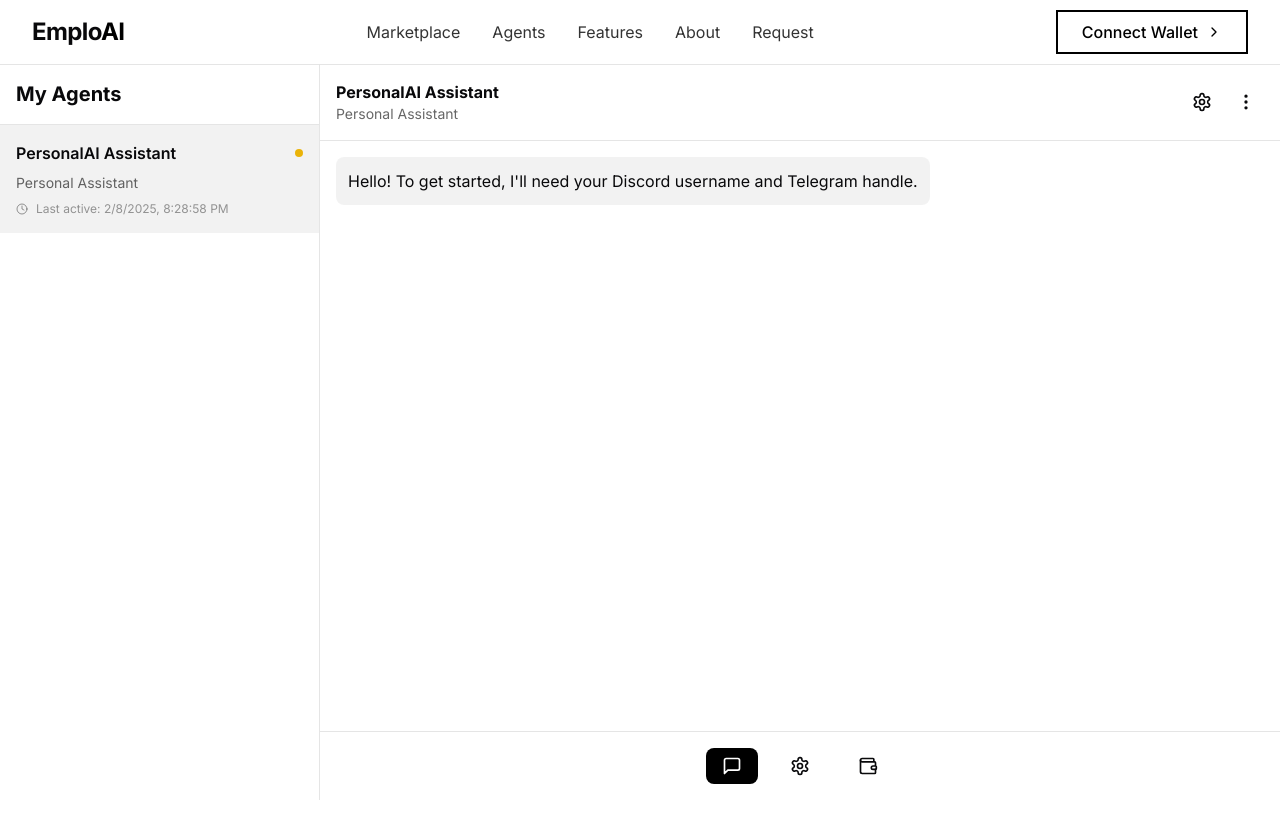
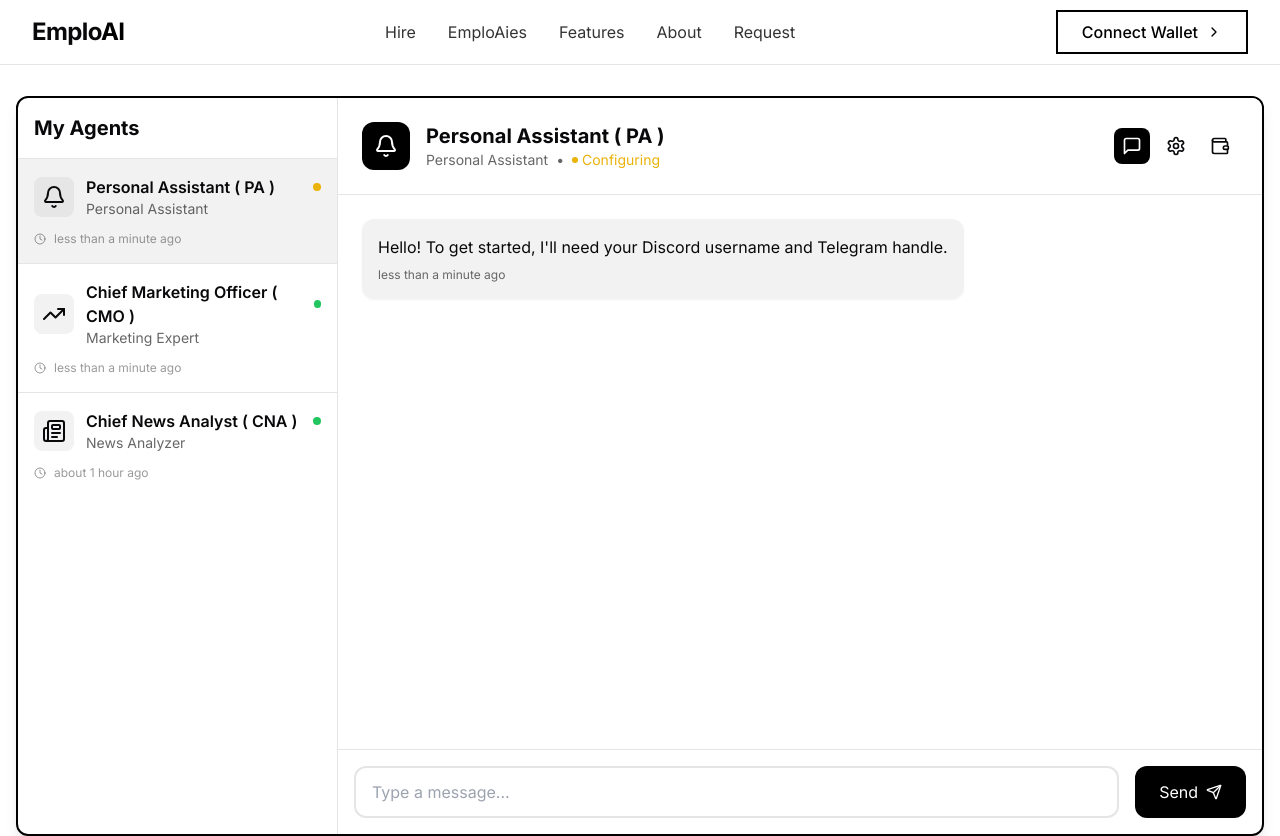
Before and after one commit to Spydiecy/emploai, a Next.js app in the folder website/: page /agents in a window 1280 px wide. Before the commit the page ends 800 px from the top, so only its background shows below. Built offline with nearby package versions, Linux system fonts and the light colour scheme.

Commit message:
my agents / emploaies page done

```diff
--- a/website/package.json
+++ b/website/package.json
@@ -13,6 +13,7 @@
     "@radix-ui/react-slot": "^1.1.2",
     "add": "^2.0.6",
     "aos": "^2.3.4",
+    "date-fns": "^4.1.0",
     "framer-motion": "^12.4.1",
     "lucide-react": "^0.475.0",
     "next": "15.1.6",
--- a/website/src/app/agents/page.tsx
+++ b/website/src/app/agents/page.tsx
@@ -4,10 +4,13 @@ import { useState, useEffect } from 'react';
 import {
   Settings, MessageSquare, Bell, Clock, ChevronRight,
   MoreVertical, Check, RefreshCw, Play, Pause,
-  Wallet, Calendar, Link, User, ArrowUpRight, Shield
+  Wallet, Calendar, Link, User, ArrowUpRight, Shield,
+  TrendingUp, Newspaper, Send,
+  Mail
 } from 'lucide-react';
 import Image from 'next/image';
 import * as SimpleIcons from 'simple-icons';
+import { formatDistanceToNow } from 'date-fns';
 
 interface AgentSubscription {
   startDate: Date;
@@ -54,7 +57,7 @@ interface UserAgent {
 const mockUserAgents: UserAgent[] = [
   {
     id: 1,
-    name: "PersonalAI Assistant",
+    name: "Personal Assistant ( PA )",
     type: "Personal Assistant",
     description: "Your 24/7 personal assistant that manages schedules.",
     subscription: {
@@ -86,24 +89,98 @@ const mockUserAgents: UserAgent[] = [
       }
     ]
   },
-  // Add more mock agents here
+  {
+    id: 2,
+    name: "Chief Marketing Officer ( CMO )",
+    type: "Marketing Expert",
+    description: "Advanced AI marketing expert for social media analysis.",
+    subscription: {
+      startDate: new Date('2024-02-15'),
+      endDate: new Date('2024-03-15'),
+      status: 'active',
+      autoRenew: true
+    },
+    config: {
+      discordUsername: "user#1234",
+      notificationPreferences: {
+        email: true,
+        discord: true,
+        telegram: false
+      }
+    },
+    lastActive: new Date(),
+    status: 'online',
+    integrations: ["Twitter/X", "LinkedIn", "Instagram"],
+    features: ["Trend Analysis", "Content Creation", "Analytics"],
+    chatHistory: [
+      {
+        id: 1,
+        message: "I've analyzed today's trending topics. Would you like to see the report?",
+        timestamp: new Date(),
+        sender: 'agent'
+      }
+    ]
+  },
+  {
+    id: 3,
+    name: "Chief News Analyst ( CNA )",
+    type: "News Analyzer",
+    description: "Real-time news monitoring and analysis.",
+    subscription: {
+      startDate: new Date('2024-02-10'),
+      endDate: new Date('2024-03-10'),
+      status: 'active',
+      autoRenew: false
+    },
+    config: {
+      notificationPreferences: {
+        email: true,
+        discord: true,
+        telegram: true
+      }
+    },
+    lastActive: new Date(Date.now() - 3600000),
+    status: 'online',
+    integrations: ["Twitter/X", "Reuters", "Bloomberg"],
+    features: ["News Monitoring", "Alert System", "Summary Generation"],
+    chatHistory: [
+      {
+        id: 1,
+        message: "Breaking news alert: Major market movement detected.",
+        timestamp: new Date(),
+        sender: 'agent'
+      }
+    ]
+  }
 ];
 
 const Integration = ({ name, size }: { name: string; size: number }) => {
-  const iconName = `Si${name.replace(/\s+/g, '')}` as keyof typeof SimpleIcons;
+  const iconName = `si${name.toLowerCase().replace(/\s+/g, '')}` as keyof typeof SimpleIcons;
   const IconComponent = SimpleIcons[iconName];
 
   if (!IconComponent) {
     return <div className="w-5 h-5 bg-black/10 rounded" />;
   }
-  return <svg width={size} height={size} viewBox="0 0 24 24">
-    <path d={typeof IconComponent === 'object' && 'path' in IconComponent ? IconComponent.path : ''} fill="currentColor" />
-  </svg>;
+
+  return (
+    <svg
+      width={size}
+      height={size}
+      viewBox="0 0 24 24"
+      className="text-black"
+    >
+      <path
+        d={typeof IconComponent === 'object' && 'path' in IconComponent ? IconComponent.path : ''}
+        fill="currentColor"
+      />
+    </svg>
+  );
 };
 
 const AgentsPage = () => {
   const [selectedAgent, setSelectedAgent] = useState<UserAgent | null>(null);
   const [activeTab, setActiveTab] = useState<'chat' | 'config' | 'subscription'>('chat');
+  const [newMessage, setNewMessage] = useState('');
   const [isConfiguring, setIsConfiguring] = useState(false);
 
   useEffect(() => {
@@ -112,13 +189,98 @@ const AgentsPage = () => {
     }
   }, []);
 
-  const renderAgentList = () => (
+  const getAgentIcon = (type: string) => {
+    switch (type) {
+      case "Personal Assistant":
+        return Bell;
+      case "Marketing Expert":
+        return TrendingUp;
+      case "News Analyzer":
+        return Newspaper;
+      default:
+        return MessageSquare;
+    }
+  };
+
+  const handleSendMessage = () => {
+    if (!newMessage.trim() || !selectedAgent) return;
+
+    const updatedAgent = {
+      ...selectedAgent,
+      chatHistory: [
+        ...selectedAgent.chatHistory,
+        {
+          id: selectedAgent.chatHistory.length + 1,
+          message: newMessage,
+          timestamp: new Date(),
+          sender: 'user' as const
+        }
+      ]
+    };
+
+    setSelectedAgent(updatedAgent);
+    setNewMessage('');
+  };
+
+  const renderAgentHeader = () => {
+    if (!selectedAgent) return null;
+    const AgentIcon = getAgentIcon(selectedAgent.type);
+
+    return (
+      <div className="p-6 border-b border-black/10 bg-white">
+        <div className="flex items-center justify-between">
+          <div className="flex items-center gap-4">
+            <div className="w-12 h-12 rounded-xl bg-black text-white flex items-center justify-center">
+              <AgentIcon className="w-6 h-6" />
+            </div>
+            <div>
+              <h2 className="text-xl font-bold">{selectedAgent.name}</h2>
+              <div className="flex items-center gap-2 text-sm text-black/60">
+                <span>{selectedAgent.type}</span>
+                <span>•</span>
+                <span className={`flex items-center gap-1 ${
+                  selectedAgent.status === 'online' ? 'text-green-500' :
+                  selectedAgent.status === 'configuring' ? 'text-yellow-500' : 'text-red-500'
+                }`}>
+                  <span className="w-1.5 h-1.5 rounded-full bg-current" />
+                  {selectedAgent.status.charAt(0).toUpperCase() + selectedAgent.status.slice(1)}
+                </span>
+              </div>
+            </div>
+          </div>
+
+          <div className="flex items-center gap-2">
+            {['chat', 'config', 'subscription'].map((tab) => (
+              <button
+                key={tab}
+                onClick={() => setActiveTab(tab as any)}
+                className={`p-2 rounded-lg transition-all duration-300 ${
+                  activeTab === tab
+                    ? 'bg-black text-white'
+                    : 'hover:bg-black/5'
+                }`}
+              >
+                {tab === 'chat' && <MessageSquare className="w-5 h-5" />}
+                {tab === 'config' && <Settings className="w-5 h-5" />}
+                {tab === 'subscription' && <Wallet className="w-5 h-5" />}
+              </button>
+            ))}
+          </div>
+        </div>
+      </div>
+    );
+  };
+
+  const renderAgentList = () => {
+    return (
       <div className="w-80 border-r border-black/10 h-[calc(100vh-64px)] overflow-y-auto">
         <div className="p-4 border-b border-black/10">
           <h2 className="text-xl font-bold">My Agents</h2>
         </div>
         <div className="divide-y divide-black/10">
-        {mockUserAgents.map(agent => (
+          {mockUserAgents.map(agent => {
+            const AgentIcon = getAgentIcon(agent.type);
+            return (
               <div
                 key={agent.id}
                 onClick={() => setSelectedAgent(agent)}
@@ -126,7 +288,12 @@ const AgentsPage = () => {
                   selectedAgent?.id === agent.id ? 'bg-black/5' : ''
                 }`}
               >
-            <div className="flex items-center justify-between mb-2">
+                <div className="flex items-center gap-3 mb-2">
+                  <div className="w-10 h-10 rounded-lg bg-black/5 flex items-center justify-center">
+                    <AgentIcon className="w-6 h-6" />
+                  </div>
+                  <div className="flex-1">
+                    <div className="flex items-center justify-between">
                       <h3 className="font-semibold">{agent.name}</h3>
                       <span className={`w-2 h-2 rounded-full ${
                         agent.status === 'online' ? 'bg-green-500' :
@@ -134,215 +301,198 @@ const AgentsPage = () => {
                       }`} />
                     </div>
                     <p className="text-sm text-black/60">{agent.type}</p>
-            <div className="flex items-center gap-2 mt-2 text-xs text-black/40">
+                  </div>
+                </div>
+                <div className="flex items-center gap-2 mt-3 text-xs text-black/40">
                   <Clock className="w-3 h-3" />
-              <span>Last active: {new Date(agent.lastActive).toLocaleString()}</span>
+                  <span>{formatDistanceToNow(agent.lastActive, { addSuffix: true })}</span>
                 </div>
+              </div>
+            );
+          })}
+        </div>
+      </div>
+    );
+  };
+
+  const renderConfigPanel = () => {
+    if (!selectedAgent) return null;
+
+    return (
+      <div className="flex-1 p-6 overflow-y-auto">
+        <div className="max-w-2xl mx-auto space-y-6">
+          <h3 className="text-xl font-bold mb-4">Agent Configuration</h3>
+
+          {/* Integration Settings */}
+          <div className="border-2 border-black/10 rounded-xl p-6 space-y-4">
+            <h4 className="font-semibold">Integrations</h4>
+            {selectedAgent.integrations.map((integration, index) => (
+              <div key={index} className="flex items-center justify-between p-4 bg-black/5 rounded-lg">
+                <div className="flex items-center gap-3">
+                  <Integration name={integration} size={20} />
+                  <span>{integration}</span>
+                </div>
+                <input
+                  type="text"
+                  placeholder={`Enter ${integration} username`}
+                  className="px-4 py-2 border-2 border-black/10 rounded-lg focus:outline-none focus:border-black transition-colors"
+                />
               </div>
             ))}
           </div>
-    </div>
-  );
-
-  const renderChatInterface = () => (
-    <div className="flex-1 flex flex-col h-[calc(100vh-64px)]">
-      {/* Agent Header */}
-      <div className="p-4 border-b border-black/10 flex items-center justify-between">
-        <div className="flex items-center gap-4">
-          <div className="flex flex-col">
-            <h2 className="font-bold">{selectedAgent?.name}</h2>
-            <span className="text-sm text-black/60">{selectedAgent?.type}</span>
-          </div>
-        </div>
-        <div className="flex items-center gap-2">
-          <button
-            onClick={() => setActiveTab('config')}
-            className="p-2 hover:bg-black/5 rounded-lg transition-colors"
-          >
-            <Settings className="w-5 h-5" />
-          </button>
-          <button className="p-2 hover:bg-black/5 rounded-lg transition-colors">
-            <MoreVertical className="w-5 h-5" />
-          </button>
-        </div>
-      </div>
-
-      {/* Chat Area */}
-      {activeTab === 'chat' && (
-        <div className="flex-1 overflow-y-auto p-4 space-y-4">
-          {selectedAgent?.chatHistory.map(message => (
-            <div
-              key={message.id}
-              className={`flex ${message.sender === 'user' ? 'justify-end' : 'justify-start'}`}
-            >
-              <div className={`max-w-[70%] p-3 rounded-lg ${
-                message.sender === 'user'
-                  ? 'bg-black text-white'
-                  : 'bg-black/5'
-              }`}>
-                {message.message}
-              </div>
-            </div>
-          ))}
-        </div>
-      )}
-
-      {/* Configuration Panel */}
-      {activeTab === 'config' && (
-        <div className="flex-1 overflow-y-auto p-6">
-          <div className="max-w-2xl mx-auto space-y-8">
-            <h3 className="text-xl font-bold">Agent Configuration</h3>
-
-            {/* Integration Setup */}
-            <div className="space-y-4">
-              <h4 className="font-semibold">Platform Connections</h4>
-              <div className="space-y-3">
-                {selectedAgent?.integrations.map(integration => (
-                  <div key={integration} className="flex items-center justify-between p-4 border-2 border-black/10 rounded-lg">
-                    <div className="flex items-center gap-3">
-                      <div className="w-8 h-8 flex items-center justify-center bg-black/5 rounded-lg">
-                        <Integration name={integration} size={20} />
-                      </div>
-                      <div>
-                        <p className="font-medium">{integration}</p>
-                        <p className="text-sm text-black/60">
-                          {selectedAgent?.config[integration.toLowerCase() + 'Username'] || 'Not configured'}
-                        </p>
-                      </div>
-                    </div>
-                    <button className="px-4 py-2 border-2 border-black rounded-lg hover:bg-black hover:text-white transition-colors">
-                      Configure
-                    </button>
-                  </div>
-                ))}
-              </div>
-            </div>
 
           {/* Notification Preferences */}
-            <div className="space-y-4">
+          <div className="border-2 border-black/10 rounded-xl p-6 space-y-4">
             <h4 className="font-semibold">Notification Preferences</h4>
-              <div className="grid grid-cols-1 md:grid-cols-2 gap-4">
-                {Object.entries(selectedAgent?.config.notificationPreferences || {}).map(([key, value]) => (
-                  <div key={key} className="flex items-center justify-between p-4 border-2 border-black/10 rounded-lg">
+            {Object.entries(selectedAgent.config.notificationPreferences || {}).map(([key, value]) => (
+              <div key={key} className="flex items-center justify-between p-4 bg-black/5 rounded-lg">
                 <span className="capitalize">{key}</span>
-                    <button className={`w-12 h-6 rounded-full transition-colors ${
-                      value ? 'bg-black' : 'bg-black/20'
-                    }`}>
-                      <div className={`w-5 h-5 rounded-full bg-white transform transition-transform ${
-                        value ? 'translate-x-6' : 'translate-x-1'
-                      }`} />
+                <button
+                  className={`px-4 py-2 rounded-lg transition-colors ${
+                    value ? 'bg-black text-white' : 'bg-black/10'
+                  }`}
+                >
+                  {value ? 'Enabled' : 'Disabled'}
                 </button>
               </div>
             ))}
           </div>
         </div>
       </div>
-        </div>
-      )}
+    );
+  };
 
-      {/* Subscription Panel */}
-      {activeTab === 'subscription' && (
-        <div className="flex-1 overflow-y-auto p-6">
-          <div className="max-w-2xl mx-auto space-y-8">
-            <h3 className="text-xl font-bold">Subscription Management</h3>
+  const renderSubscriptionPanel = () => {
+    if (!selectedAgent) return null;
 
-            {/* Current Plan */}
-            <div className="p-6 border-2 border-black/10 rounded-xl space-y-4">
-              <div className="flex items-center justify-between">
-                <h4 className="font-semibold">Current Plan</h4>
-                <span className={`px-3 py-1 rounded-full text-sm ${
-                  selectedAgent?.subscription.status === 'active'
-                    ? 'bg-green-100 text-green-800'
-                    : 'bg-red-100 text-red-800'
-                }`}>
-                  {selectedAgent?.subscription.status.toUpperCase()}
-                </span>
-              </div>
+    return (
+      <div className="flex-1 p-6 overflow-y-auto">
+        <div className="max-w-2xl mx-auto">
+          <div className="border-2 border-black/10 rounded-xl p-6 space-y-6">
+            <h3 className="text-xl font-bold">Subscription Details</h3>
 
-              <div className="grid grid-cols-2 gap-4">
+            <div className="flex items-center justify-between p-4 bg-black/5 rounded-lg">
+              <div className="flex items-center gap-3">
+                <Clock className="w-5 h-5" />
                 <div>
-                  <p className="text-sm text-black/60">Start Date</p>
-                  <p className="font-medium">
-                    {selectedAgent?.subscription.startDate.toLocaleDateString()}
+                  <p className="font-semibold">Start Date</p>
+                  <p className="text-sm text-black/60">
+                    {selectedAgent.subscription.startDate.toLocaleDateString()}
                   </p>
                 </div>
+              </div>
               <div>
-                  <p className="text-sm text-black/60">End Date</p>
-                  <p className="font-medium">
-                    {selectedAgent?.subscription.endDate.toLocaleDateString()}
+                <p className="font-semibold">End Date</p>
+                <p className="text-sm text-black/60">
+                  {selectedAgent.subscription.endDate.toLocaleDateString()}
                 </p>
               </div>
             </div>
 
-              <button className="w-full px-6 py-3 bg-black text-white rounded-lg hover:bg-black/90 transition-colors">
-                Renew Subscription
+            <div className="flex items-center justify-between p-4 bg-black/5 rounded-lg">
+              <div className="flex items-center gap-3">
+                <Wallet className="w-5 h-5" />
+                <span className="font-semibold">Auto-renew</span>
+              </div>
+              <button
+                className={`px-4 py-2 rounded-lg transition-colors ${
+                  selectedAgent.subscription.autoRenew ? 'bg-black text-white' : 'bg-black/10'
+                }`}
+              >
+                {selectedAgent.subscription.autoRenew ? 'Enabled' : 'Disabled'}
               </button>
             </div>
 
-            {/* Auto-Renewal */}
-            <div className="p-6 border-2 border-black/10 rounded-xl">
-              <div className="flex items-center justify-between">
-                <div>
-                  <h4 className="font-semibold">Auto-Renewal</h4>
-                  <p className="text-sm text-black/60">
-                    Your subscription will automatically renew on expiry
-                  </p>
+            <div className="flex items-center justify-between p-4 bg-black/5 rounded-lg">
+              <div className="flex items-center gap-3">
+                <Shield className="w-5 h-5" />
+                <span className="font-semibold">Status</span>
               </div>
-                <button className={`w-12 h-6 rounded-full transition-colors ${
-                  selectedAgent?.subscription.autoRenew ? 'bg-black' : 'bg-black/20'
+              <span className={`px-3 py-1 rounded-full text-sm ${
+                selectedAgent.subscription.status === 'active'
+                  ? 'bg-green-100 text-green-800'
+                  : 'bg-red-100 text-red-800'
               }`}>
-                  <div className={`w-5 h-5 rounded-full bg-white transform transition-transform ${
-                    selectedAgent?.subscription.autoRenew ? 'translate-x-6' : 'translate-x-1'
-                  }`} />
-                </button>
+                {selectedAgent.subscription.status.charAt(0).toUpperCase() +
+                 selectedAgent.subscription.status.slice(1)}
+              </span>
             </div>
           </div>
         </div>
       </div>
-      )}
+    );
+  };
 
-      {/* Bottom Navigation */}
-      <div className="border-t border-black/10 p-4">
-        <div className="flex justify-center gap-4">
+  const renderChatPanel = () => {
+    if (!selectedAgent) return null;
+
+    return (
+      <div className="flex-1 flex flex-col">
+        <div className="flex-1 overflow-y-auto p-6 space-y-4">
+          {selectedAgent.chatHistory.map(message => (
+            <div
+              key={message.id}
+              className={`flex ${message.sender === 'user' ? 'justify-end' : 'justify-start'}`}
+            >
+              <div className={`max-w-[70%] p-4 rounded-xl shadow-sm transition-all duration-300 hover:shadow-md ${
+                message.sender === 'user'
+                  ? 'bg-black text-white'
+                  : 'bg-black/5 hover:bg-black/10'
+              }`}>
+                <p>{message.message}</p>
+                <p className="text-xs mt-2 opacity-60">
+                  {formatDistanceToNow(message.timestamp, { addSuffix: true })}
+                </p>
+              </div>
+            </div>
+          ))}
+        </div>
+        <div className="p-4 border-t border-black/10">
+          <div className="flex gap-4">
+            <input
+              type="text"
+              value={newMessage}
+              onChange={(e) => setNewMessage(e.target.value)}
+              placeholder="Type a message..."
+              className="flex-1 px-4 py-3 border-2 border-black/10 rounded-xl focus:outline-none focus:border-black transition-colors"
+              onKeyPress={(e) => {
+                if (e.key === 'Enter') {
+                  handleSendMessage();
+                }
+              }}
+            />
             <button
-            onClick={() => setActiveTab('chat')}
-            className={`px-4 py-2 rounded-lg transition-colors ${
-              activeTab === 'chat' ? 'bg-black text-white' : 'hover:bg-black/5'
-            }`}
+              onClick={handleSendMessage}
+              className="px-6 py-3 bg-black text-white rounded-xl hover:bg-black/90 transition-all duration-300 flex items-center gap-2 hover:shadow-lg transform hover:-translate-y-0.5"
             >
-            <MessageSquare className="w-5 h-5" />
-          </button>
-          <button
-            onClick={() => setActiveTab('config')}
-            className={`px-4 py-2 rounded-lg transition-colors ${
-              activeTab === 'config' ? 'bg-black text-white' : 'hover:bg-black/5'
-            }`}
-          >
-            <Settings className="w-5 h-5" />
-          </button>
-          <button
-            onClick={() => setActiveTab('subscription')}
-            className={`px-4 py-2 rounded-lg transition-colors ${
-              activeTab === 'subscription' ? 'bg-black text-white' : 'hover:bg-black/5'
-            }`}
-          >
-            <Wallet className="w-5 h-5" />
+              <span>Send</span>
+              <Send className="w-4 h-4" />
             </button>
           </div>
         </div>
       </div>
     );
+  };
 
   return (
-    <main className="flex h-[calc(100vh-64px)] bg-white pt-16">
+    <main className="min-h-screen bg-white pt-24 px-4">
+      <div className="max-w-7xl mx-auto">
+        <div className="border-2 border-black rounded-xl overflow-hidden shadow-lg hover:shadow-xl transition-shadow duration-300 flex bg-white/50 backdrop-blur-sm">
           {renderAgentList()}
           {selectedAgent ? (
-        renderChatInterface()
+            <div className="flex-1 flex flex-col">
+              {renderAgentHeader()}
+              {activeTab === 'chat' && renderChatPanel()}
+              {activeTab === 'config' && renderConfigPanel()}
+              {activeTab === 'subscription' && renderSubscriptionPanel()}
+            </div>
           ) : (
             <div className="flex-1 flex items-center justify-center">
               <p className="text-black/60">Select an agent to get started</p>
             </div>
           )}
+        </div>
+      </div>
     </main>
   );
 };
--- a/website/src/app/marketplace/page.tsx
+++ b/website/src/app/marketplace/page.tsx
@@ -28,7 +28,7 @@ interface AIAgent {
 const mockAgents: AIAgent[] = [
   {
     id: 1,
-    name: "PersonalAI Assistant",
+    name: "Personal Assistant ( PA )",
     type: "Personal Assistant",
     description: "Your 24/7 personal assistant that manages schedules, sends reminders, and keeps your life organized across multiple platforms.",
     priceInFlow: 8, // 8 FLOW tokens
@@ -48,7 +48,7 @@ const mockAgents: AIAgent[] = [
   },
   {
     id: 2,
-    name: "MarketingGPT Pro",
+    name: "Chief Marketing Officer ( CMO )",
     type: "Marketing Expert",
     description: "Advanced AI marketing expert that analyzes trends, crafts engaging content, and provides strategic insights based on real-time social media data.",
     priceInFlow: 10, // 10 FLOW tokens
@@ -68,7 +68,7 @@ const mockAgents: AIAgent[] = [
   },
   {
     id: 3,
-    name: "NewsRadar AI",
+    name: "Chief News Analyst ( CNA )",
     type: "News Analyzer",
     description: "Stay ahead with real-time news analysis and summaries. Never miss important market movements or trending topics with intelligent filtering.",
     priceInFlow: 7, // 7 FLOW tokens
--- a/website/src/components/navbar.tsx
+++ b/website/src/components/navbar.tsx
@@ -21,8 +21,8 @@ const Navbar = () => {
   const [notification, setNotification] = useState<{ message: string; type: 'error' | 'success' } | null>(null);
 
   const menuItems: MenuItems[] = [
-    { name: 'Marketplace', href: '/marketplace' },
-    { name: 'Agents', href: '/agents' },
+    { name: 'Hire', href: '/marketplace' },
+    { name: 'EmploAies', href: '/agents' },
     { name: 'Features', href: '/features' },
     { name: 'About', href: '/about' },
     { name: 'Request', href: '/request-agent' },
```
Also changed, not shown: 1 other file (tests, documents, lock files or other folders). Lines whose indentation alone changed are shown as unchanged.
